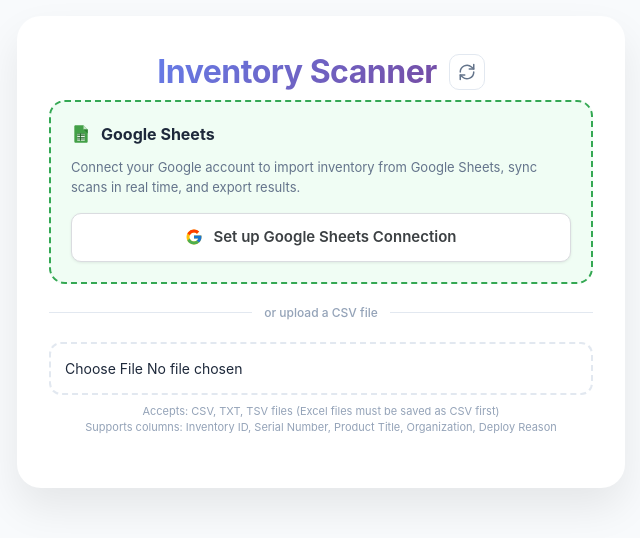
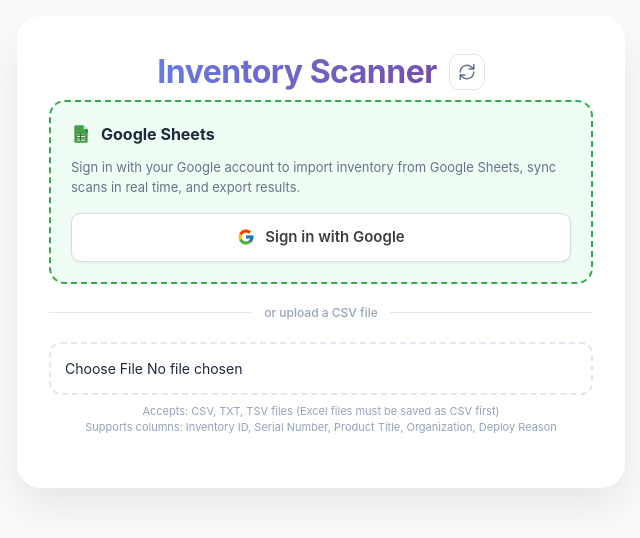
Before and after one commit to reshoncharley-dev/Scanner, a React (Vite) app: page / in a window 1280 px wide. Shown: the top 538 px of the page, without its empty margins (319-959 px from the left). Built offline with nearby package versions, Linux system fonts and the light colour scheme.

Commit message:
Embed OAuth Client ID: users see Sign in with Google directly, no setup needed

```diff
--- a/src/GoogleSheetsService.ts
+++ b/src/GoogleSheetsService.ts
@@ -2,7 +2,7 @@
 
 const SCOPES = "https://www.googleapis.com/auth/spreadsheets https://www.googleapis.com/auth/drive.readonly";
 const DISCOVERY_DOC = "https://sheets.googleapis.com/$discovery/rest?version=v4";
-const CLIENT_ID_KEY = "gsheets_client_id";
+const DEFAULT_CLIENT_ID = "370755872055-4uo9hvprrmh9lf3h24n9uvitfeeifdno.apps.googleusercontent.com";
 
 export interface SheetInfo { sheetId: number; title: string; rowCount: number; columnCount: number; }
 export interface SpreadsheetInfo { spreadsheetId: string; title: string; sheets: SheetInfo[]; }
@@ -62,8 +62,8 @@
 
 const g = () => (window as any).gapi.client.sheets.spreadsheets;
 
-export const getSavedClientId = (): string => localStorage.getItem(CLIENT_ID_KEY) || "";
-export const saveClientId = (id: string): void => { localStorage.setItem(CLIENT_ID_KEY, id); };
+export const getSavedClientId = (): string => DEFAULT_CLIENT_ID;
+export const saveClientId = (_id: string): void => {};
 export const isAuthenticated = (): boolean => !!accessToken;
 
 export async function initialize(clientId: string): Promise<void> { await initGapi(); await initGis(clientId); }
--- a/src/InventoryScanner.tsx
+++ b/src/InventoryScanner.tsx
@@ -1008,13 +1008,12 @@
 
 const GoogleSheetsConnector: React.FC<GoogleSheetsConnectorProps> = ({
   googleState, onSignIn, onSignOut, onSelectSpreadsheet, onSelectTab, onLoadSheet,
-  onToggleSync, onExportToSheet, onDisconnect, onSetClientId, onShowSetup,
+  onToggleSync, onExportToSheet, onDisconnect,
   hasInventory, foundCount, totalCount,
 }) => {
   const [signInLoading, setSignInLoading] = useState(false);
   const [selectLoading, setSelectLoading] = useState<string | null>(null);
   const [exportLoading, setExportLoading] = useState(false);
-  const [localClientId, setLocalClientId] = useState(googleState.clientId);
   const [showUrlInput, setShowUrlInput] = useState(false);
   const [manualUrl, setManualUrl] = useState("");
 
@@ -1024,42 +1023,20 @@
   const handleExport = async () => { setExportLoading(true); try { await onExportToSheet(); } finally { setExportLoading(false); } };
 
   if (googleState.showSetup) {
-    return (
-      <div style={{ marginBottom: "20px", padding: "20px", borderRadius: "16px", border: "2px solid #34a853", backgroundColor: "#f0fdf4" }}>
-        <div style={{ display: "flex", alignItems: "center", gap: "10px", marginBottom: "16px" }}><GoogleSheetsIcon /><span style={{ fontSize: "16px", fontWeight: "700", color: "#1e293b" }}>Google Sheets Setup</span></div>
-        <div style={{ fontSize: "13px", color: "#64748b", marginBottom: "12px", lineHeight: "1.6" }}>
-          To sign in with Google, you need an OAuth Client ID:<br />
-          1. Go to <a href="https://console.cloud.google.com/apis/credentials" target="_blank" rel="noopener noreferrer" style={{ color: "#4285f4", textDecoration: "underline" }}>Google Cloud Console</a><br />
-          2. Create an OAuth 2.0 Client ID (Web application)<br />
-          3. Add <strong>{window.location.origin}</strong> to Authorized JavaScript Origins<br />
-          4. Enable <strong>Google Sheets API</strong> and <strong>Google Drive API</strong>
-        </div>
-        <input type="text" value={localClientId} onChange={(e) => setLocalClientId(e.target.value)} placeholder="Paste your OAuth Client ID here..." style={{ width: "100%", padding: "12px", fontSize: "13px", borderRadius: "8px", border: "1px solid #d1d5db", backgroundColor: "#ffffff", marginBottom: "12px", boxSizing: "border-box", fontFamily: "monospace" }} />
-        <div style={{ display: "flex", gap: "8px" }}>
-          <button onClick={() => { onSetClientId(localClientId.trim()); onShowSetup(false); }} disabled={!localClientId.trim()} style={{ padding: "10px 20px", fontSize: "14px", fontWeight: "600", borderRadius: "8px", border: "none", backgroundColor: localClientId.trim() ? "#34a853" : "#94a3b8", color: "#fff", cursor: localClientId.trim() ? "pointer" : "not-allowed" }}>Save & Continue</button>
-          {googleState.clientId && <button onClick={() => onShowSetup(false)} style={{ padding: "10px 20px", fontSize: "14px", fontWeight: "600", borderRadius: "8px", border: "1px solid #d1d5db", backgroundColor: "#fff", color: "#64748b", cursor: "pointer" }}>Cancel</button>}
-        </div>
-      </div>
-    );
+    return null;
   }
 
   if (!googleState.clientId) {
-    return (
-      <div style={{ marginBottom: "20px", padding: "20px", borderRadius: "16px", border: "2px dashed #34a853", backgroundColor: "#f0fdf4" }}>
-        <div style={{ display: "flex", alignItems: "center", gap: "10px", marginBottom: "12px" }}><GoogleSheetsIcon /><span style={{ fontSize: "16px", fontWeight: "700", color: "#1e293b" }}>Google Sheets</span></div>
-        <div style={{ fontSize: "13px", color: "#64748b", marginBottom: "16px", lineHeight: "1.5" }}>Connect your Google account to import inventory from Google Sheets, sync scans in real time, and export results.</div>
-        <button onClick={() => onShowSetup(true)} style={{ width: "100%", padding: "12px 20px", fontSize: "15px", fontWeight: "600", borderRadius: "10px", border: "1px solid #dadce0", backgroundColor: "#fff", color: "#3c4043", cursor: "pointer", display: "flex", alignItems: "center", justifyContent: "center", gap: "10px", boxShadow: "0 1px 3px rgba(0,0,0,0.08)" }}><GoogleLogo /> Set up Google Sheets Connection</button>
-      </div>
-    );
+    return null;
   }
 
   if (!googleState.isSignedIn) {
     return (
       <div style={{ marginBottom: "20px", padding: "20px", borderRadius: "16px", border: "2px dashed #34a853", backgroundColor: "#f0fdf4" }}>
-        <div style={{ display: "flex", alignItems: "center", justifyContent: "space-between", marginBottom: "12px" }}>
-          <div style={{ display: "flex", alignItems: "center", gap: "10px" }}><GoogleSheetsIcon /><span style={{ fontSize: "16px", fontWeight: "700", color: "#1e293b" }}>Google Sheets</span></div>
-          <button onClick={() => onShowSetup(true)} style={{ padding: "4px 10px", fontSize: "11px", fontWeight: "600", borderRadius: "6px", border: "1px solid #d1d5db", backgroundColor: "#fff", color: "#64748b", cursor: "pointer" }}>Settings</button>
+        <div style={{ display: "flex", alignItems: "center", gap: "10px", marginBottom: "12px" }}>
+          <GoogleSheetsIcon /><span style={{ fontSize: "16px", fontWeight: "700", color: "#1e293b" }}>Google Sheets</span>
         </div>
+        <div style={{ fontSize: "13px", color: "#64748b", marginBottom: "16px", lineHeight: "1.5" }}>Sign in with your Google account to import inventory from Google Sheets, sync scans in real time, and export results.</div>
         {googleState.error && <div style={{ padding: "8px 12px", borderRadius: "8px", backgroundColor: "#fee2e2", color: "#dc2626", fontSize: "13px", marginBottom: "12px" }}>{googleState.error}</div>}
         <button onClick={handleSignIn} disabled={signInLoading} style={{ width: "100%", padding: "12px 20px", fontSize: "15px", fontWeight: "600", borderRadius: "10px", border: "1px solid #dadce0", backgroundColor: "#fff", color: "#3c4043", cursor: signInLoading ? "not-allowed" : "pointer", display: "flex", alignItems: "center", justifyContent: "center", gap: "10px", boxShadow: "0 1px 3px rgba(0,0,0,0.08)", opacity: signInLoading ? 0.7 : 1 }}><GoogleLogo />{signInLoading ? "Signing in..." : "Sign in with Google"}</button>
       </div>
```
